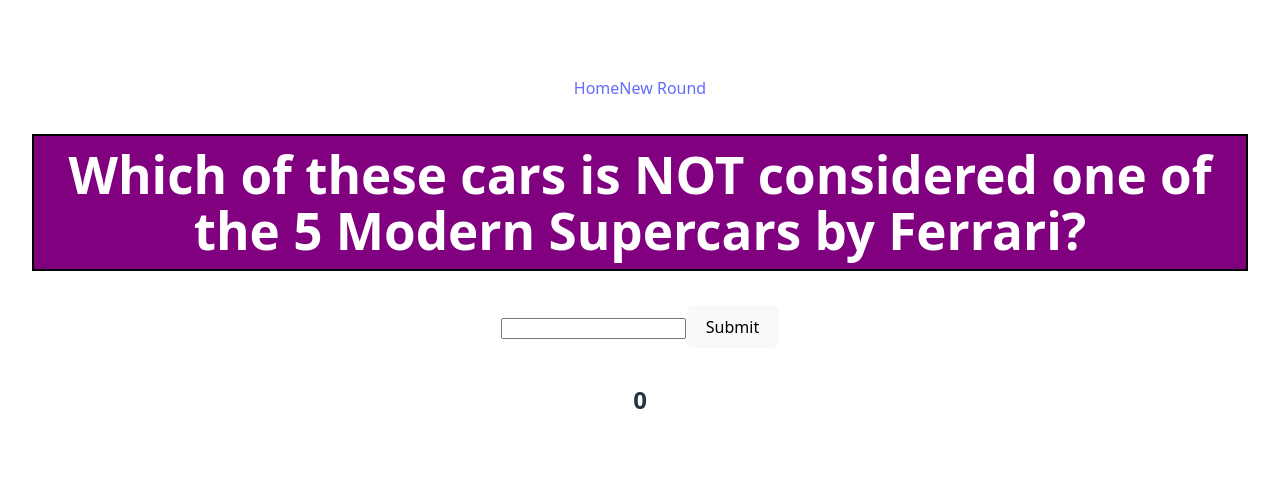
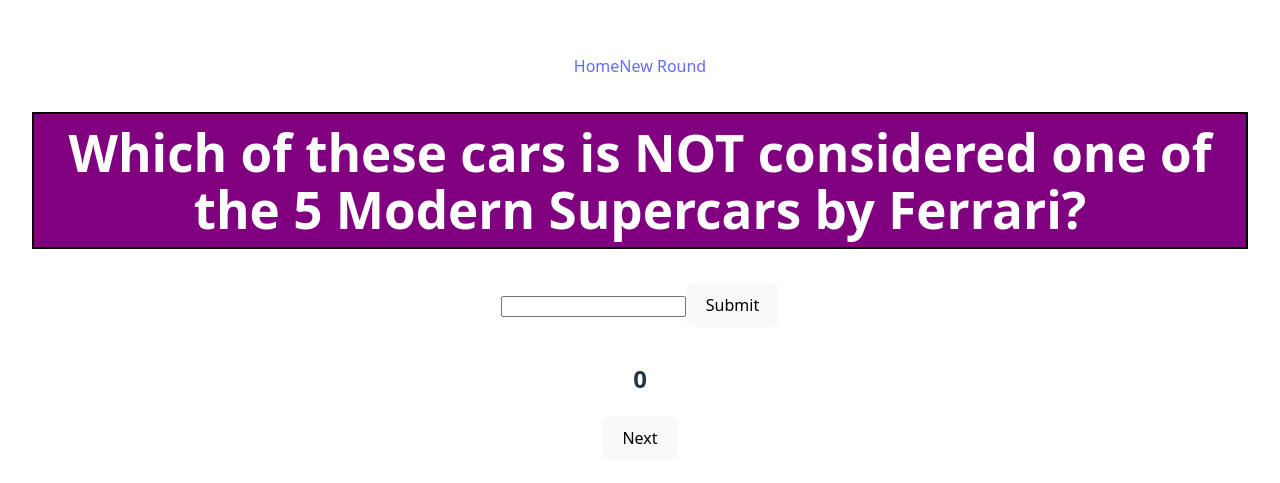
Before and after one commit to amarantino159/Trivia-App, a React (Vite) app: page / in a window 1280 px wide. Shown: the part 143-626 px from the top of the page. Built offline with nearby package versions, Linux system fonts and the light colour scheme.

Commit message:
added next button on question and answer

```diff
--- a/src/component/QuestionAndAnswer.jsx
+++ b/src/component/QuestionAndAnswer.jsx
@@ -21,24 +21,29 @@
   ]
 };
 
-function QuestionAndAnswer({questionCard=dummy}){
+function QuestionAndAnswer({ questionCard = dummy }) {
+
   if(questionCard.type == 'boolean'||questionCard.type=='multiple')
   {
     return (<>
     <Question questionText={questionCard.question}/>
     <Answer answer={questionCard.correct_answer} falseanswers={questionCard.incorrect_answers} />
+      <button  >Next</button>
     </>)
   }
   else if(questionCard.type =='short'){
     return (<>
     <Question questionText={questionCard.question}/>
       <AnswerShort answer={questionCard.correct_answer} />
+      <button  >Next</button>
+
     </>)
   }
   else{
     return (<>
     <Question questionText={'Where is the Eiffel Tower?'}/>
-    <Answer answer={'Paris'} falseanswers={['London','Dubai','Los Angeles','Miami']} />
+      <Answer answer={'Paris'} falseanswers={['London', 'Dubai', 'Los Angeles', 'Miami']} />
+      <button  >Next</button>
     </>)
   }
 
```
Lines whose indentation alone changed are shown as unchanged.
